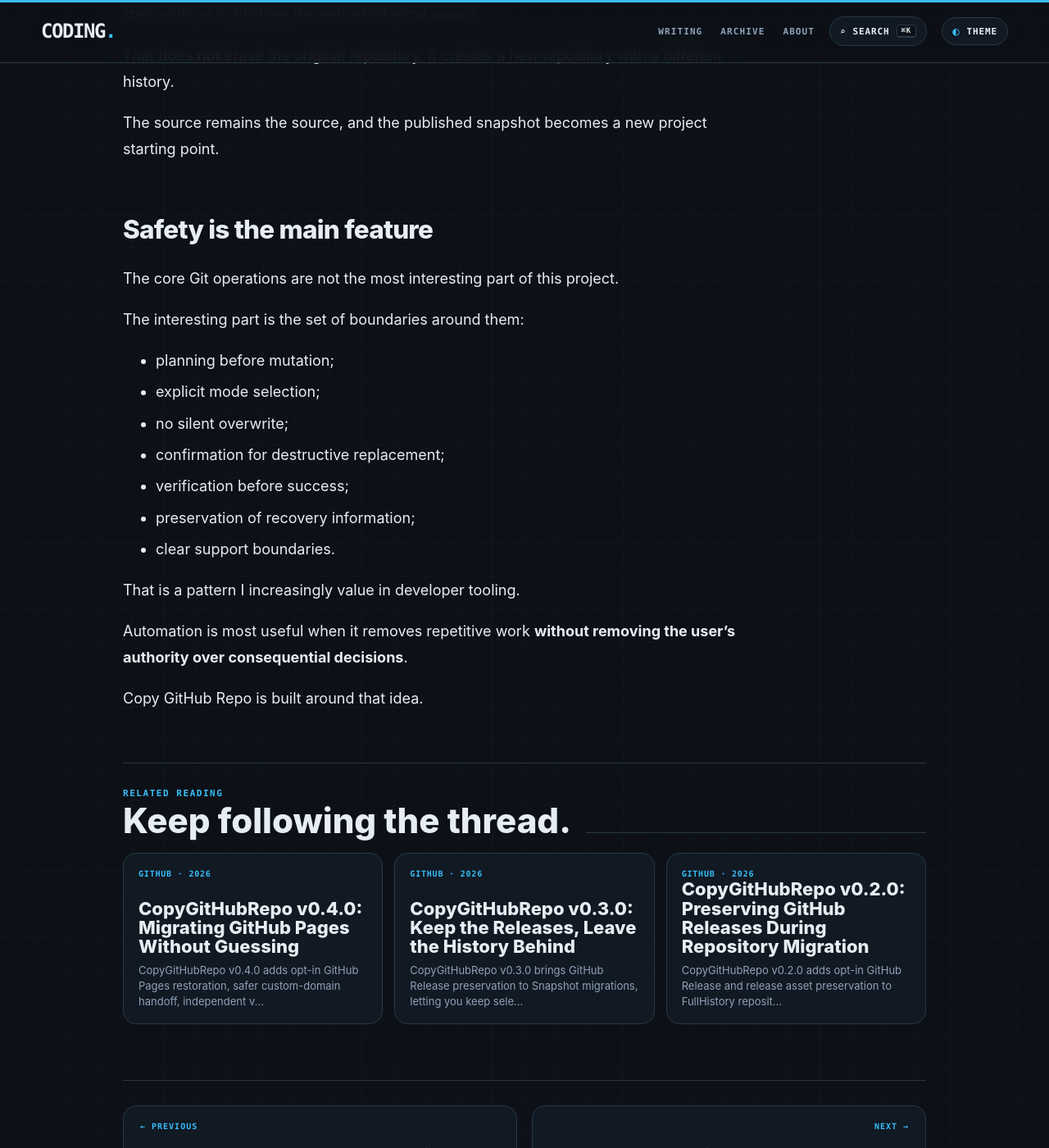
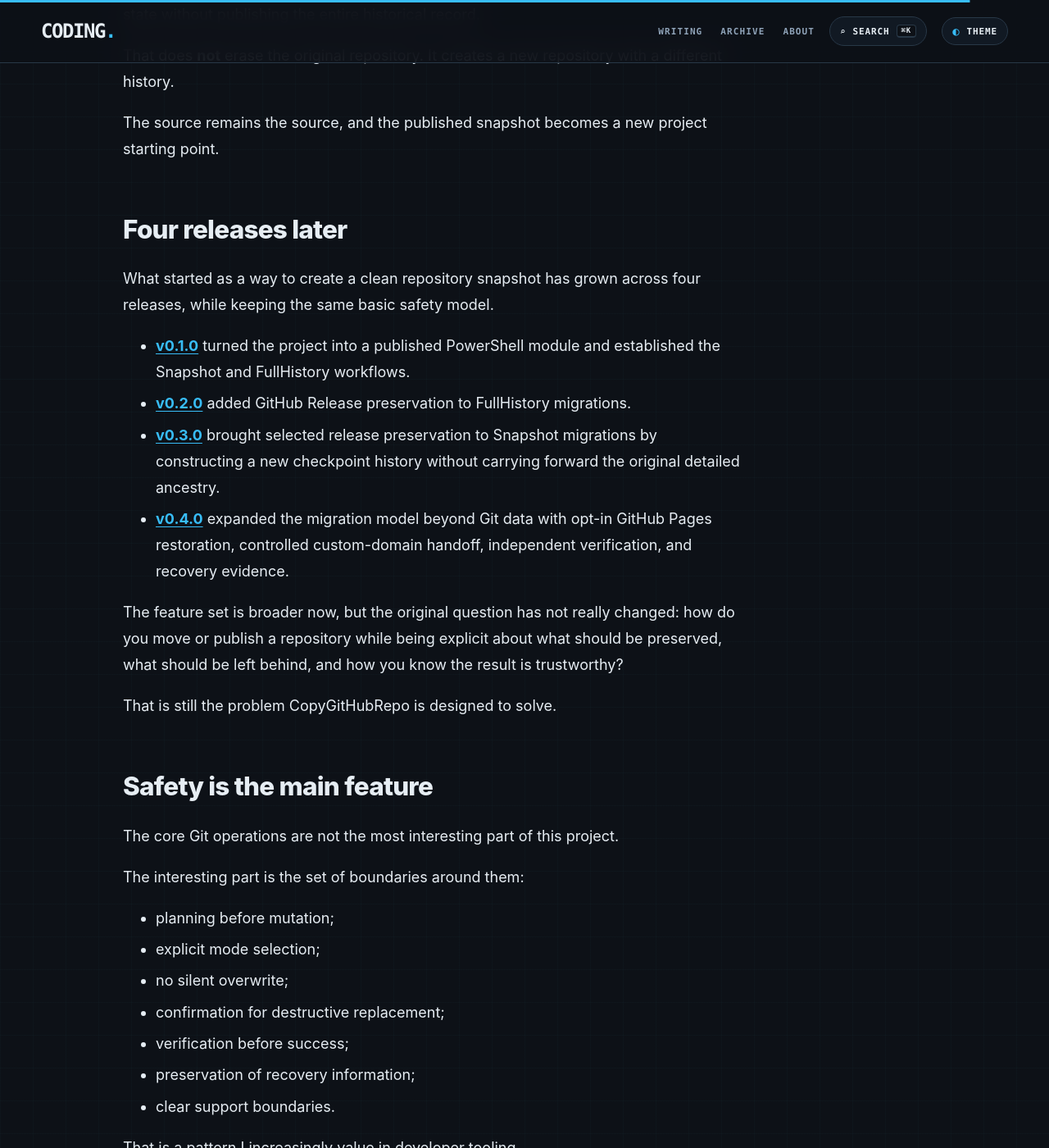
Before and after one commit to infoconex/coding-blog, a Jekyll site: the page built from post/2026/08/09/copy-github-repo-clean-snapshots-without-history/index.md, in a window 1280 px wide and 1400 px high, scrolled down 7698 px. Shown: the whole window at 82% size. Built offline with Jekyll 4.4.1, drawn with Linux system fonts in a browser that asks for light colours.

Commit message:
Add CopyGitHubRepo release evolution to original article

```diff
--- a/post/2026/08/09/copy-github-repo-clean-snapshots-without-history/index.md
+++ b/post/2026/08/09/copy-github-repo-clean-snapshots-without-history/index.md
@@ -194,6 +194,19 @@
 
 The source remains the source, and the published snapshot becomes a new project starting point.
 
+## Four releases later
+
+What started as a way to create a clean repository snapshot has grown across four releases, while keeping the same basic safety model.
+
+- **[v0.1.0](/post/2026/08/22/copygithubrepo-v0-1-0-released-to-powershell-gallery)** turned the project into a published PowerShell module and established the Snapshot and FullHistory workflows.
+- **[v0.2.0](/post/2026/08/30/copygithubrepo-v0-2-0-preserving-github-releases)** added GitHub Release preservation to FullHistory migrations.
+- **[v0.3.0](/post/2026/08/31/copygithubrepo-v0-3-0-keep-the-releases-leave-the-history-behind)** brought selected release preservation to Snapshot migrations by constructing a new checkpoint history without carrying forward the original detailed ancestry.
+- **[v0.4.0](/post/2026/09/03/copygithubrepo-v0-4-0-migrating-github-pages-without-guessing)** expanded the migration model beyond Git data with opt-in GitHub Pages restoration, controlled custom-domain handoff, independent verification, and recovery evidence.
+
+The feature set is broader now, but the original question has not really changed: how do you move or publish a repository while being explicit about what should be preserved, what should be left behind, and how you know the result is trustworthy?
+
+That is still the problem CopyGitHubRepo is designed to solve.
+
 ## Safety is the main feature
 
 The core Git operations are not the most interesting part of this project.
```
